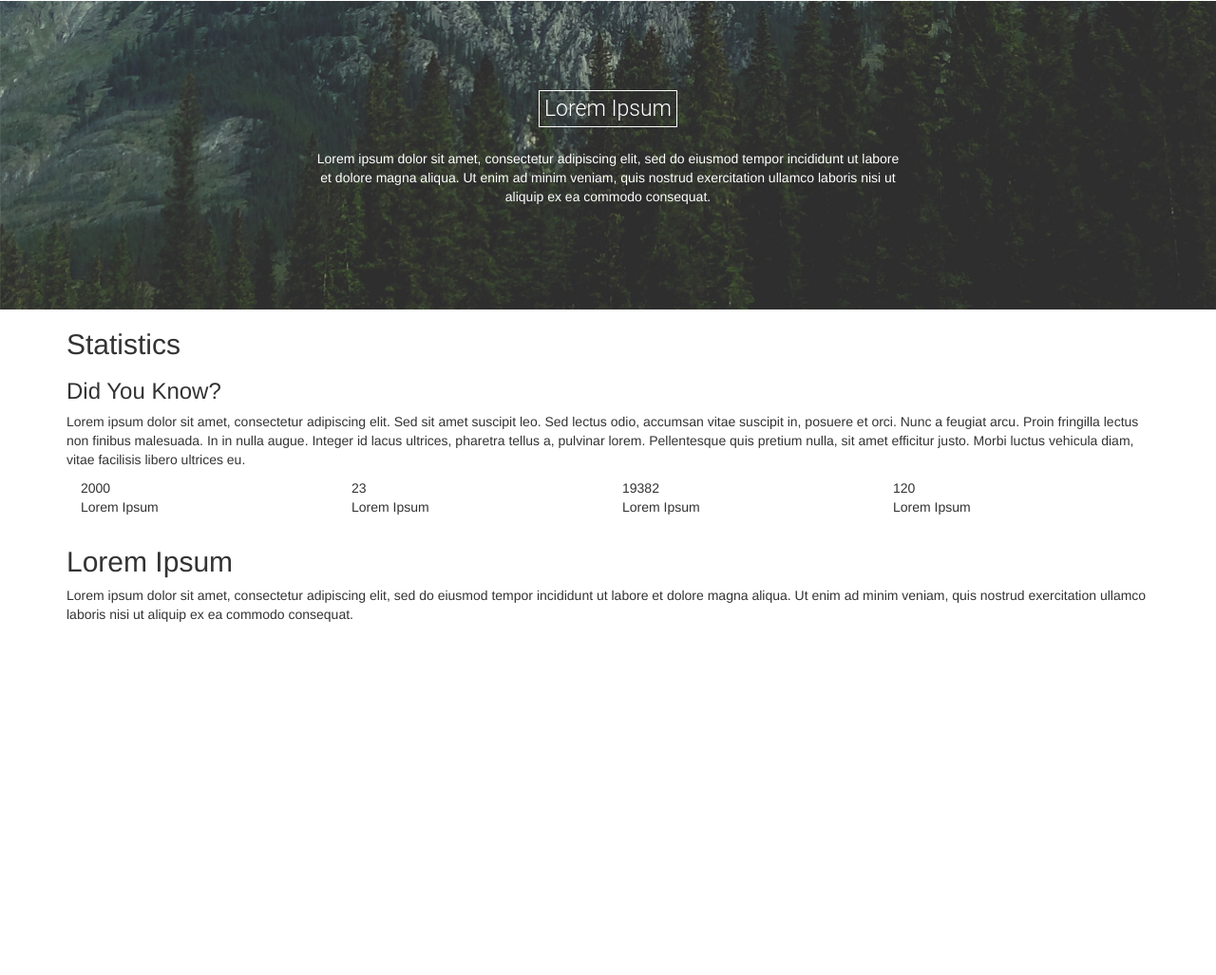
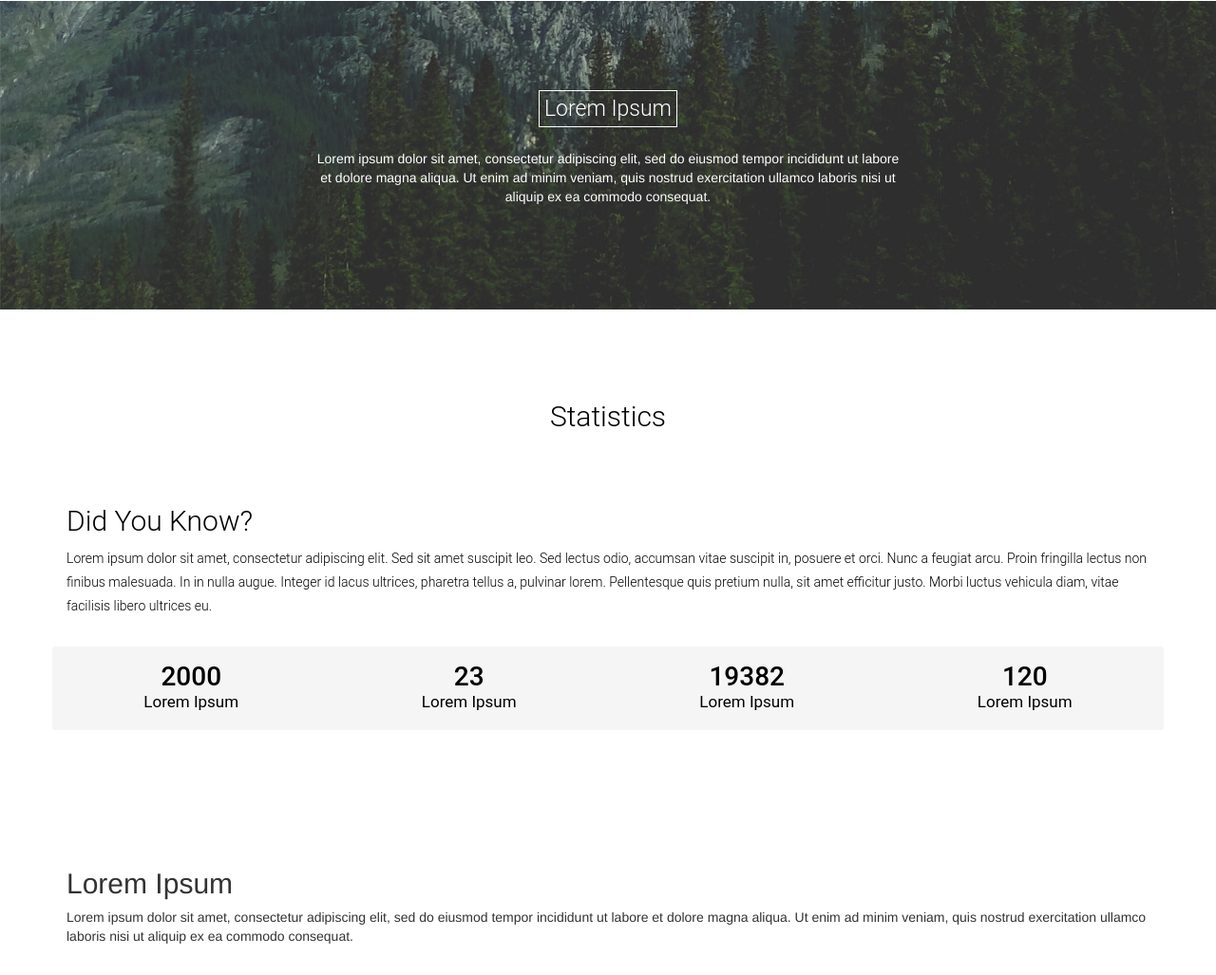
Before and after one commit to VladZelenko/Tourism, a website: page app/index.html in a window 1280 px wide. Shown: the part 1679-2706 px from the top of the page at 95% size. Before the commit the page ends 2367 px from the top, so only its background shows below. Drawn offline with nearby package versions, Linux system fonts and the light colour scheme.

Commit message:
add section statistics

```diff
--- a/app/index.html
+++ b/app/index.html
@@ -52,7 +52,7 @@
 			<p class="desctiption">
 				Lorem ipsum dolor sit amet, consectetur adipiscing elit. Sed sit amet suscipit leo. Sed lectus odio, accumsan vitae suscipit in, posuere et orci. Nunc a feugiat arcu. Proin fringilla lectus non finibus malesuada. In in nulla augue. Integer id lacus ultrices, pharetra tellus a, pulvinar lorem. Pellentesque quis pretium nulla, sit amet efficitur justo. Morbi luctus vehicula diam, vitae facilisis libero ultrices eu.
 			</p>
-			<div class="info-box">
+			<div class="row">
 				<div class="col-sm-12 col-md-3 col-lg-3">
 					<span>2000</span>
 					<p>Lorem Ipsum</p>
--- a/app/sass/partials/_index.scss
+++ b/app/sass/partials/_index.scss
@@ -1,3 +1,4 @@
 @import "header";
 @import "gallery";
 @import "testimonial";
+@import "statistics";
--- /dev/null
+++ b/app/sass/partials/_statistics.scss
@@ -0,0 +1,28 @@
+.statistics {
+	padding: 75px 0 125px 0;
+	width: 100%;
+	min-height: 505px;
+	color: $additional_color;
+	.title {
+		margin-bottom: 75px;
+		text-align: center;
+		font: 300 30px $primary_font;
+	}
+	.subtitle {font: 300 30px $primary_font;}
+	.desctiption {font: 300 14px/25px $primary_font;}
+	.row {
+		margin-top: 30px;
+		border-radius: 3px;
+		background: #f5f5f5;
+		text-align: center;
+		span {
+			display: block;
+			margin-top: 15px;
+			font: 500 28px $primary_font;
+		}
+		p {
+			padding-bottom: 10px;
+			font: 400 17px $primary_font;
+		}
+	}
+}
```
Also changed, not shown: app/css/main.css.
